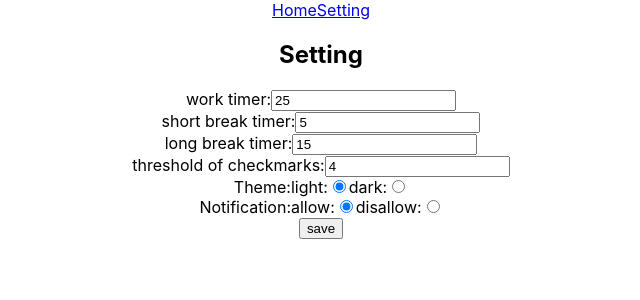
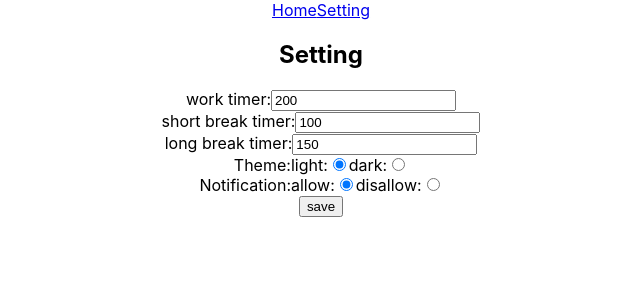
Before and after one commit to yayoc/tomato, a React (Create React App) app: page /setting in a window 1280 px wide. Shown: the top 300 px of the page, without its empty margins (319-959 px from the left). Built offline with nearby package versions, Linux system fonts and the light colour scheme.

Commit message:
Remove threshouldOfCheckmarks

```diff
--- a/src/app/home/HomeContainer.tsx
+++ b/src/app/home/HomeContainer.tsx
@@ -4,7 +4,8 @@ import { useSetting } from "../Context";
 
 export function HomeContainer() {
   const [isWorking, setWorking] = useState(true);
-  const [settingState, dispatch] = useSetting() as any;
+  const [isRunning, setRunning] = useState(false);
+  const [settingState] = useSetting() as any;
   return isWorking ? (
     <>
       <p>working</p>
@@ -12,8 +13,11 @@ export function HomeContainer() {
         key="workingCountDown"
         initialCount={settingState.workTimer}
         delay={100}
-        isRunning={true}
-        onComplete={() => setWorking(false)}
+        isRunning={isRunning}
+        onComplete={() => {
+          setRunning(false);
+          setWorking(false);
+        }}
       />
     </>
   ) : (
@@ -23,8 +27,11 @@ export function HomeContainer() {
         key="breakingCountDown"
         initialCount={settingState.shortBreakTimer}
         delay={100}
-        isRunning={true}
-        onComplete={() => setWorking(true)}
+        isRunning={isRunning}
+        onComplete={() => {
+          setRunning(false);
+          setWorking(true);
+        }}
       />
     </>
   );
--- a/src/app/setting/SettingContainer.tsx
+++ b/src/app/setting/SettingContainer.tsx
@@ -4,8 +4,6 @@ import { actions, Theme } from "./duck";
 
 export function SettingContainer() {
   const [settingState, dispatch] = useSetting() as any;
-  console.log(settingState);
-
   // Use state
   const [workTimer, setWorkTimer] = useState(settingState.workTimer);
   const [shortBreakTimer, setShortBreakTimer] = useState(
@@ -13,9 +11,6 @@ export function SettingContainer() {
   );
   const [longBreakTimer, setLongBreakTimer] = useState(
     settingState.longBreakTimer
-  );
-  const [thresholdOfCheckmarks, setThresholdOfCheckmarks] = useState(
-    settingState.thresholdOfCheckmarks
   );
   const [theme, setTheme] = useState(settingState.theme);
   const [canNotify, setNotify] = useState(settingState.canNotify);
@@ -54,17 +49,6 @@ export function SettingContainer() {
               value={longBreakTimer}
               id="longBreakTimer"
               onChange={e => setLongBreakTimer(Number(e.target.value))}
-            />
-          </label>
-        </div>
-        <div>
-          <label>
-            threshold of checkmarks:
-            <input
-              type="text"
-              value={thresholdOfCheckmarks}
-              id="thresholdOfCheckmarks"
-              onChange={e => setThresholdOfCheckmarks(Number(e.target.value))}
             />
           </label>
         </div>
@@ -128,7 +112,6 @@ export function SettingContainer() {
               workTimer,
               shortBreakTimer,
               longBreakTimer,
-              thresholdOfCheckmarks,
               theme,
               canNotify
             };
--- a/src/app/setting/duck/reducer.ts
+++ b/src/app/setting/duck/reducer.ts
@@ -11,16 +11,14 @@ export type State = {
   workTimer: number;
   shortBreakTimer: number;
   longBreakTimer: number;
-  thresholdOfCheckmarks: number;
   theme: Theme;
   canNotify: boolean;
 };
 
 export const initialState: State = {
-  workTimer: 25,
-  shortBreakTimer: 5,
-  longBreakTimer: 15,
-  thresholdOfCheckmarks: 4,
+  workTimer: 200,
+  shortBreakTimer: 100,
+  longBreakTimer: 150,
   theme: Theme.Light,
   canNotify: true
 };
```
